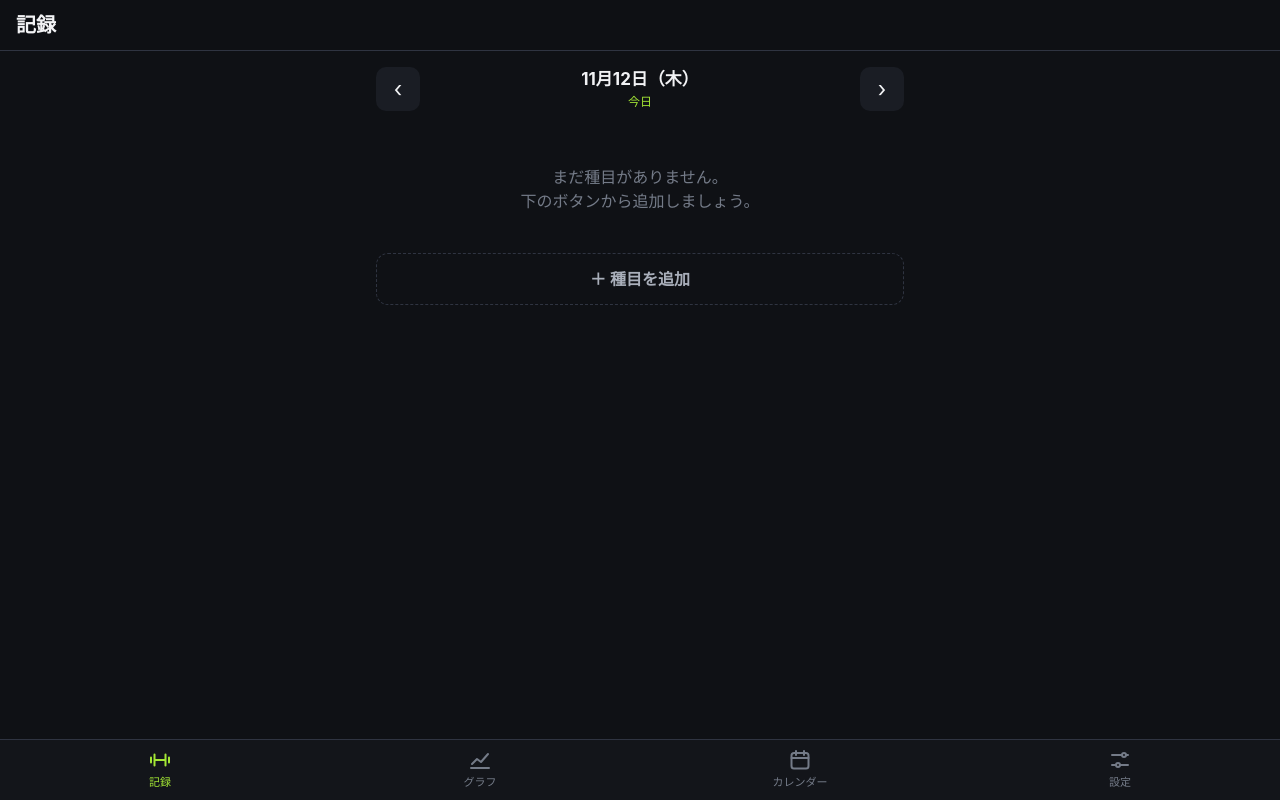
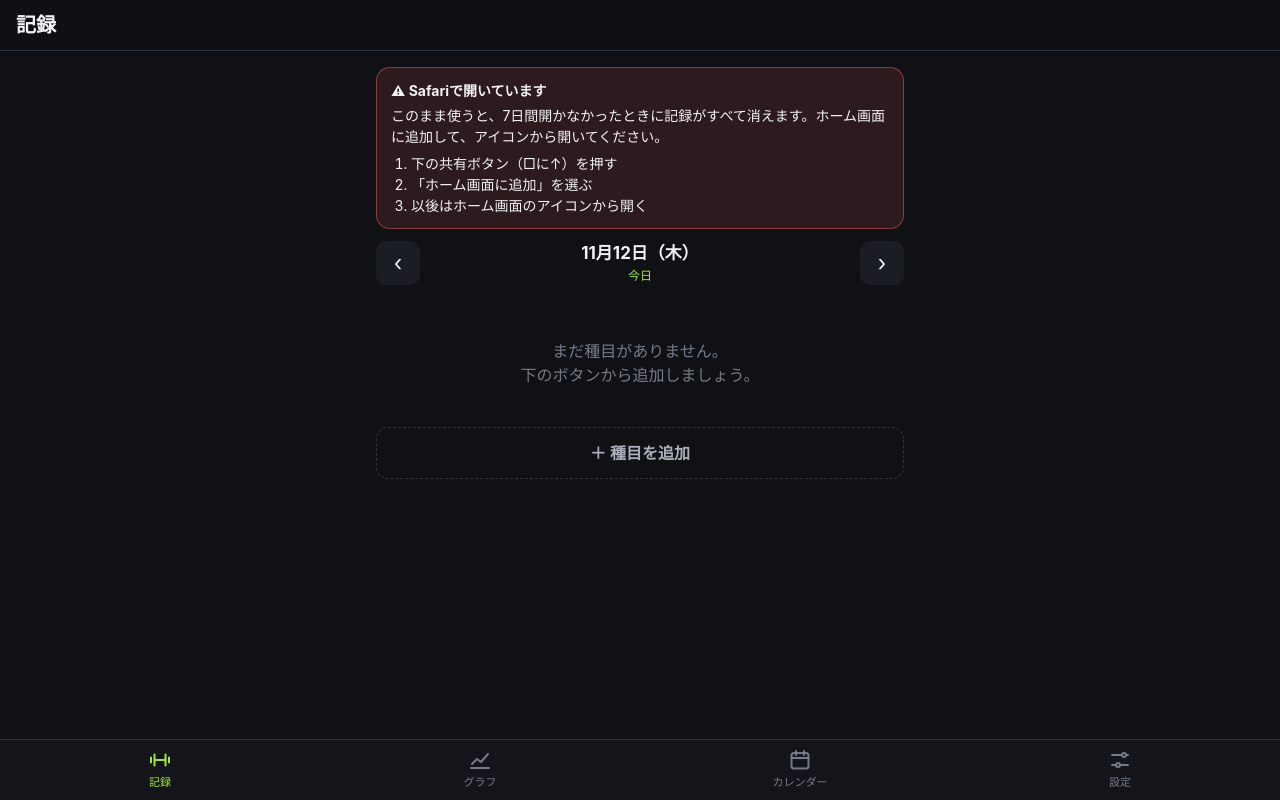
Before and after one commit to hdyk99/kintore, a plain HTML site: page index.html in a window 1280 px wide. Drawn offline with Linux system fonts and the light colour scheme.

Commit message:
Safariで開いたときの警告とバックアップの催促を追加
Co-Authored-By: Claude Opus 5.5 <noreply@anthropic.com>

```diff
--- a/index.html
+++ b/index.html
@@ -202,6 +202,13 @@ h2.sec:first-child { margin-top: 0; }
 .part-h { font-weight: 700; margin: 4px 0 2px; }
 .part-h:not(:first-child) { margin-top: 14px; }
 
+.notice { border-radius: var(--radius); padding: 12px 14px; margin-bottom: 12px; font-size: 14px; }
+.notice.warn { background: rgba(255, 100, 100, .12); border: 1px solid rgba(255, 100, 100, .45); }
+.notice.info { background: var(--accent-soft); border: 1px solid rgba(163, 230, 53, .4); }
+.notice b { display: block; margin-bottom: 4px; }
+.notice ol { margin: 6px 0 0; padding-left: 20px; }
+.notice .btn { margin-top: 10px; padding: 10px; }
+
 #dialog { position: fixed; inset: 0; z-index: 70; display: none; place-items: center; padding: 24px; background: rgba(0, 0, 0, .6); }
 #dialog.open { display: grid; }
 #dialog .box { background: var(--surface); border-radius: 16px; padding: 20px 16px 16px; width: 100%; max-width: 320px; }
@@ -340,6 +347,28 @@ function ask(msg, ok = '削除する', danger = true) {
 }
 const notify = msg => ask(msg, null, false);
 
+// ホーム画面のアイコンから開いているか（Safariのタブで開くと7日間使わないと記録が消される）
+const isStandalone = () => navigator.standalone === true || matchMedia('(display-mode: standalone)').matches;
+const daysSince = d => Math.floor((parseDate(today()) - parseDate(d)) / 86400000);
+
+function notices() {
+  let h = '';
+  if (!isStandalone()) {
+    h += `<div class="notice warn"><b>⚠ Safariで開いています</b>
+      このまま使うと、7日間開かなかったときに記録がすべて消えます。ホーム画面に追加して、アイコンから開いてください。
+      <ol><li>下の共有ボタン（□に↑）を押す</li><li>「ホーム画面に追加」を選ぶ</li><li>以後はホーム画面のアイコンから開く</li></ol></div>`;
+  }
+  const hasData = Object.keys(db.workouts).length > 0;
+  const days = db.lastExport ? daysSince(db.lastExport) : null;
+  if (hasData && (days === null || days >= 7)) {
+    h += `<div class="notice info"><b>バックアップしましょう</b>
+      ${days === null ? 'まだ一度もバックアップしていません。' : `前回のバックアップから${days}日経っています。`}
+      ファイルに書き出しておくと、万一記録が消えても戻せます。
+      <button class="btn primary" data-a="export">今すぐ書き出す</button></div>`;
+  }
+  return h;
+}
+
 let toastTimer;
 function toast(msg) {
   const t = $('#toast');
@@ -391,7 +420,7 @@ function render() {
 const VIEWS = {
   record() {
     const isToday = ui.date === today();
-    let h = `<div class="datebar">
+    let h = notices() + `<div class="datebar">
       <button class="icon-btn" data-a="day" data-n="-1" aria-label="前の日">‹</button>
       <div class="d">${fmtDate(ui.date)}<small>${isToday ? '今日' : `<span data-a="goToday" style="cursor:pointer">今日に戻る</span>`}</small></div>
       <button class="icon-btn" data-a="day" data-n="1" aria-label="次の日">›</button>
--- a/sw.js
+++ b/sw.js
@@ -1,5 +1,5 @@
 // オフライン用：アプリの中身を端末に保存しておき、ネットがなくても開けるようにする
-const CACHE = 'kintore-v2';
+const CACHE = 'kintore-v3';
 const FILES = ['./', './index.html', './manifest.json', './icon-180.png', './icon-512.png'];
 
 self.addEventListener('install', e => {
```
